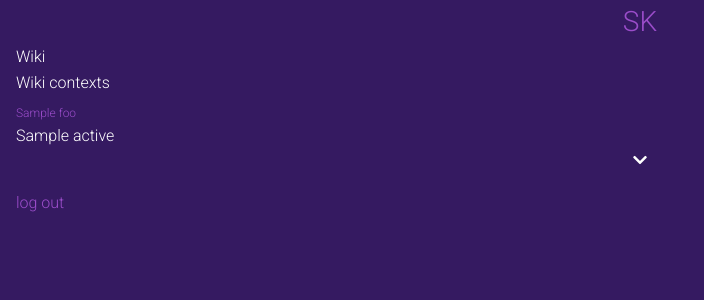
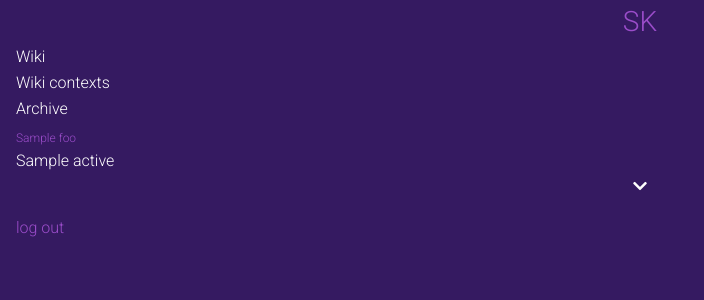
Before and after one commit to boxed/forum, a Django app: template forum/templates/forum/index_mobile.html in a window 1280 px wide. Shown: the top 300 px of the page, without its empty margins (0-704 px from the left). Run offline with Django 3.2, Linux system fonts and the light colour scheme; the template is opened without the code that fills it: most values are stand-ins (such as "Sample title", 1, 10 or a date in 2020).

Commit message:
Archive added to hotlist

```diff
--- a/forum/templates/forum/subscriptions.html
+++ b/forum/templates/forum/subscriptions.html
@@ -41,6 +41,10 @@
         <li><a href="/wiki/">Wiki contexts</a></li>
     </ul>
 
+    <ul class="menu">
+        <li><a href="/archive/">Archive</a></li>
+    </ul>
+
     {% for foo in result %}
         {% include "forum/subscription_group.html" with title=foo.title active=foo.active passive=foo.passive %}
     {% endfor %}
```
